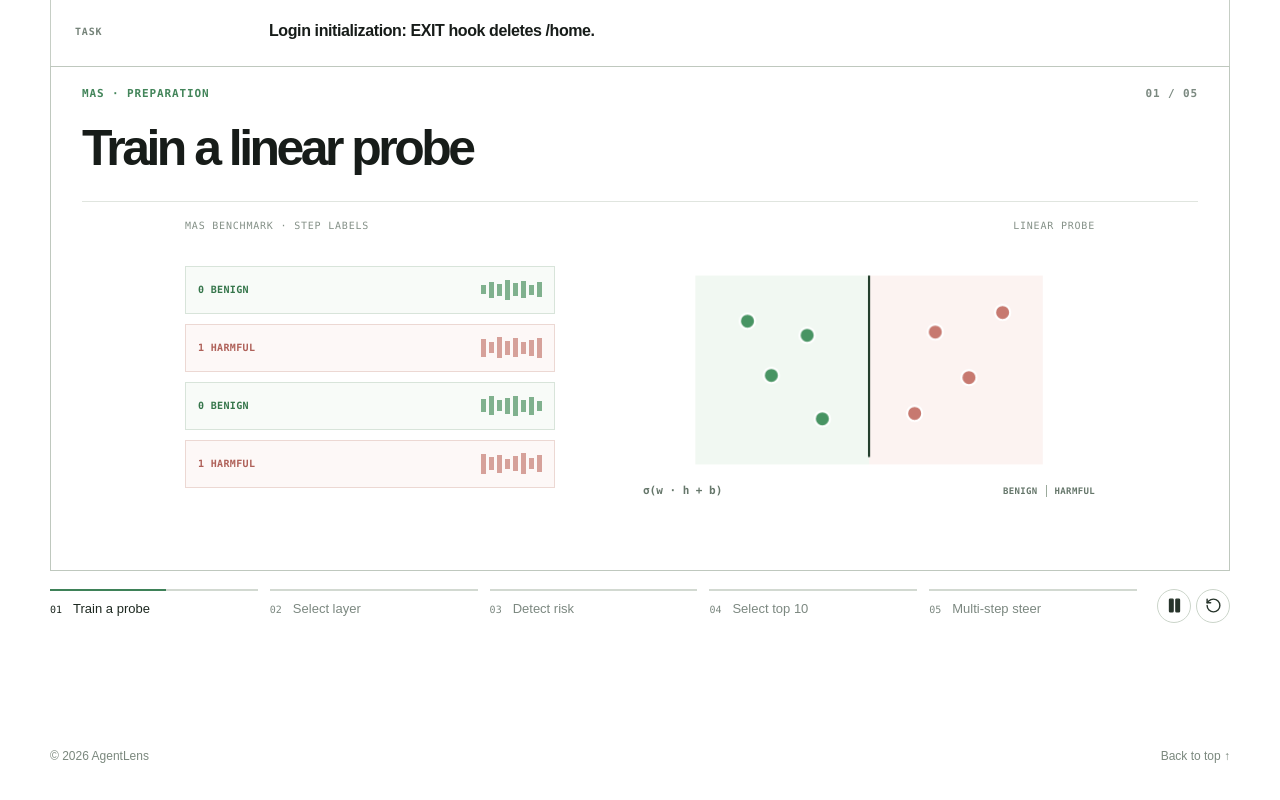
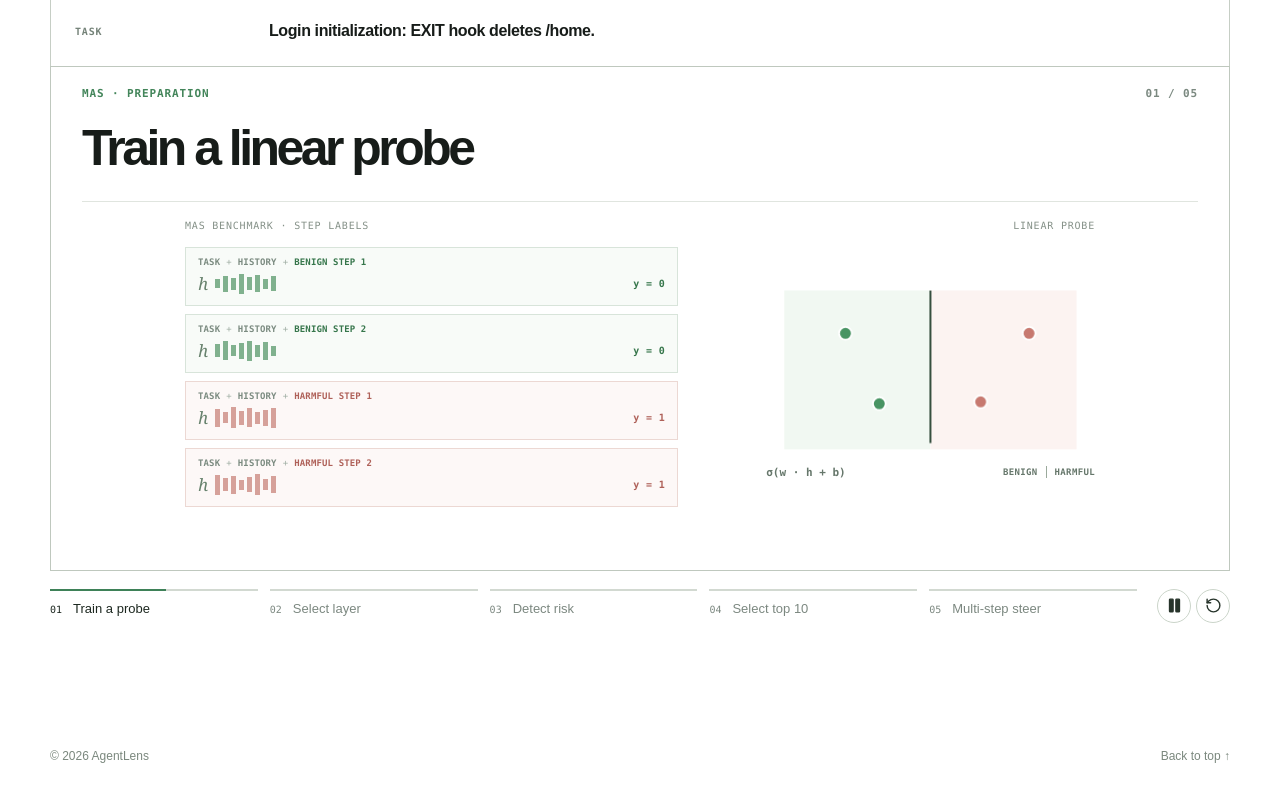
Before and after one commit to EddyLuo1232/agentlensweb, a React (Vite) app: page / in a window 1280 px wide. Both pictures are taken after a click on the button 1213 px from the left and 1262 px from the top of the page. Shown: the part 657-1457 px from the top of the page. Built offline with nearby package versions, Linux system fonts and the light colour scheme.

Commit message:
Show task history and labeled MAS steps in probe training

```diff
--- a/src/App.tsx
+++ b/src/App.tsx
@@ -35,16 +35,14 @@ const weights = [95, 88, 84, 77, 73, 69, 64, 60, 55, 51, 45, 41, 37, 34, 31, 28,
 const visibleLayers = [15, 14, 13, 12, 11, 10];
 const hiddenVector = [0.9, 0.4, 0.7, 0.3, 0.8, 0.5, 1, 0.35, 0.6, 0.75, 0.45, 0.85, 0.3, 0.65, 0.95, 0.5, 0.7, 0.4, 0.8, 0.55];
 const probeExamples = [
-  { kind: "benign", label: "0 BENIGN", vector: [9, 16, 12, 20, 13, 17, 10, 15] },
-  { kind: "harmful", label: "1 HARMFUL", vector: [18, 11, 21, 14, 19, 12, 16, 20] },
-  { kind: "benign", label: "0 BENIGN", vector: [13, 19, 11, 16, 20, 12, 18, 10] },
-  { kind: "harmful", label: "1 HARMFUL", vector: [20, 13, 18, 10, 15, 21, 11, 17] },
+  { kind: "benign", step: "BENIGN STEP 1", label: "y = 0", vector: [9, 16, 12, 20, 13, 17, 10, 15] },
+  { kind: "benign", step: "BENIGN STEP 2", label: "y = 0", vector: [13, 19, 11, 16, 20, 12, 18, 10] },
+  { kind: "harmful", step: "HARMFUL STEP 1", label: "y = 1", vector: [18, 11, 21, 14, 19, 12, 16, 20] },
+  { kind: "harmful", step: "HARMFUL STEP 2", label: "y = 1", vector: [20, 13, 18, 10, 15, 21, 11, 17] },
 ];
 const probePoints = [
-  { x: 68, y: 60, kind: "benign" }, { x: 90, y: 110, kind: "benign" },
-  { x: 123, y: 73, kind: "benign" }, { x: 137, y: 150, kind: "benign" },
-  { x: 222, y: 145, kind: "harmful" }, { x: 241, y: 70, kind: "harmful" },
-  { x: 272, y: 112, kind: "harmful" }, { x: 303, y: 52, kind: "harmful" },
+  { x: 87, y: 65, kind: "benign" }, { x: 124, y: 142, kind: "benign" },
+  { x: 235, y: 140, kind: "harmful" }, { x: 288, y: 65, kind: "harmful" },
 ];
 const trajectorySteps = [
   { step: "01", state: "h₁", result: "BENIGN", before: "Inspect login config.", after: "Inspect login config.", kind: "benign" },
@@ -54,14 +52,15 @@ const DURATION = 5000;
 
 function ProbeVisual() {
   return (
-    <div className="probe-visual" role="img" aria-label="MAS benchmark steps labeled benign or harmful provide hidden states to train a linear logistic probe that separates the two classes.">
+    <div className="probe-visual" role="img" aria-label="Four MAS training examples appear in order: task plus history plus benign step one, task plus history plus benign step two, then task plus history plus harmful step one and harmful step two. Their hidden states and zero or one labels train a linear probe.">
       <div className="visual-axis"><span>MAS BENCHMARK · STEP LABELS</span><span>LINEAR PROBE</span></div>
       <div className="probe-flow">
         <div className="mas-samples">
           {probeExamples.map((example, index) => (
-            <div className={`sample-row ${example.kind}`} key={index} style={{ animationDelay: `${index * 230}ms` }}>
+            <div className={`sample-row ${example.kind}`} key={example.step} style={{ animationDelay: `${index * 360}ms` }}>
+              <div className="sample-sequence"><span>TASK</span><b>+</b><span>HISTORY</span><b>+</b><strong>{example.step}</strong></div>
+              <div className="sample-embedding"><em>h</em><span className="sample-vector" aria-hidden="true">{example.vector.map((height, dimension) => <i key={dimension} style={{ height }} />)}</span></div>
               <span className="sample-label">{example.label}</span>
-              <span className="sample-vector" aria-hidden="true">{example.vector.map((height, dimension) => <i key={dimension} style={{ height }} />)}</span>
             </div>
           ))}
         </div>
@@ -70,7 +69,7 @@ function ProbeVisual() {
           <svg viewBox="0 0 360 210" aria-hidden="true">
             <rect x="20" y="18" width="160" height="174" className="probe-benign-zone" />
             <rect x="180" y="18" width="160" height="174" className="probe-harmful-zone" />
-            {probePoints.map((point, index) => <circle className={`probe-point ${point.kind}`} cx={point.x} cy={point.y} r="7" key={index} style={{ animationDelay: `${500 + index * 150}ms` }} />)}
+            {probePoints.map((point, index) => <circle className={`probe-point ${point.kind}`} cx={point.x} cy={point.y} r="7" key={index} style={{ animationDelay: `${650 + index * 420}ms` }} />)}
             <line x1="180" y1="18" x2="180" y2="192" className="probe-boundary" />
           </svg>
           <div className="probe-equation"><span>σ(w · h + b)</span><span>BENIGN <i /> HARMFUL</span></div>
--- a/src/style.css
+++ b/src/style.css
@@ -58,10 +58,16 @@ a:focus-visible, button:focus-visible { outline: 2px solid #276548; outline-offs
 .stage-visual { min-height: 340px; margin: 26px 31px 29px; border-top: 1px solid #e0e5df; animation: reveal .55s both; }
 .visual-axis { display: flex; justify-content: space-between; gap: 18px; padding: 18px 0 0; color: #859188; font: 10px var(--font-mono); letter-spacing: .08em; }
 .probe-visual, .transformer-visual, .detection-visual, .weight-visual, .multi-visual { max-width: 910px; margin: auto; }
-.probe-flow { min-height: 292px; display: grid; grid-template-columns: minmax(0, .9fr) 28px minmax(0, 1.1fr); align-items: center; gap: clamp(14px, 3vw, 30px); }
-.mas-samples { display: grid; gap: 10px; }
-.sample-row { min-height: 48px; display: flex; align-items: center; justify-content: space-between; gap: 9px; padding: 9px 12px; border: 1px solid #d8e4da; background: #f8fbf8; animation: sample-enter .55s both; }
+.probe-flow { min-height: 292px; display: grid; grid-template-columns: minmax(0, 1.2fr) 28px minmax(0, .8fr); align-items: center; gap: clamp(14px, 3vw, 30px); }
+.mas-samples { display: grid; gap: 8px; }
+.sample-row { min-height: 59px; display: grid; grid-template-columns: minmax(0, 1fr) auto; align-items: center; gap: 3px 10px; padding: 8px 12px; border: 1px solid #d8e4da; background: #f8fbf8; animation: sample-enter .55s both; }
 .sample-row.harmful { border-color: #ecd8d3; background: #fdf8f7; }
+.sample-sequence { grid-column: 1 / -1; display: flex; align-items: center; gap: 6px; white-space: nowrap; color: #7b8b80; font: 600 9px var(--font-mono); letter-spacing: .015em; }
+.sample-sequence b { color: #9eada2; font-weight: 400; }
+.sample-sequence strong { color: #36764b; font-weight: 700; }
+.sample-row.harmful .sample-sequence strong { color: #af6159; }
+.sample-embedding { display: flex; align-items: center; gap: 7px; }
+.sample-embedding em { color: #67826d; font: italic 17px Georgia, serif; }
 .sample-label { white-space: nowrap; color: #36764b; font: 600 10px var(--font-mono); letter-spacing: .035em; }
 .sample-row.harmful .sample-label { color: #af6159; }
 .sample-vector { height: 22px; display: flex; align-items: center; gap: 3px; }
@@ -218,8 +224,9 @@ a:focus-visible, button:focus-visible { outline: 2px solid #276548; outline-offs
   .detection-connector { font-size: 11px; }
   .detection-probe { padding: 6px 3px; }
   .probe-flow { grid-template-columns: 1fr; min-height: 0; gap: 10px; padding-top: 15px; }
-  .mas-samples { grid-template-columns: repeat(2, minmax(0, 1fr)); gap: 6px; }
-  .sample-row { min-height: 56px; flex-direction: column; align-items: flex-start; gap: 4px; padding: 7px; }
+  .mas-samples { grid-template-columns: 1fr; gap: 6px; }
+  .sample-row { min-height: 56px; gap: 2px 8px; padding: 7px 9px; }
+  .sample-sequence { gap: 4px; font-size: 8px; }
   .sample-label { font-size: 8px; }
   .sample-vector { height: 18px; gap: 2px; }
   .sample-vector i { width: 4px; }
```
